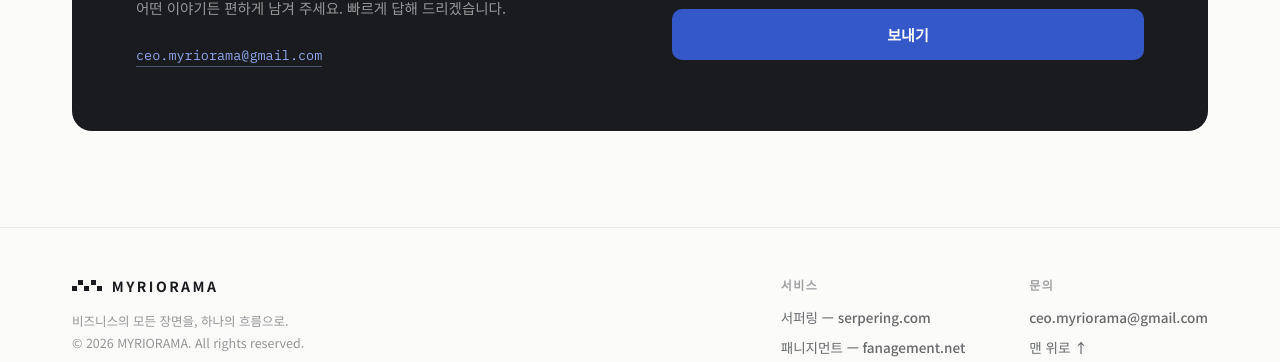
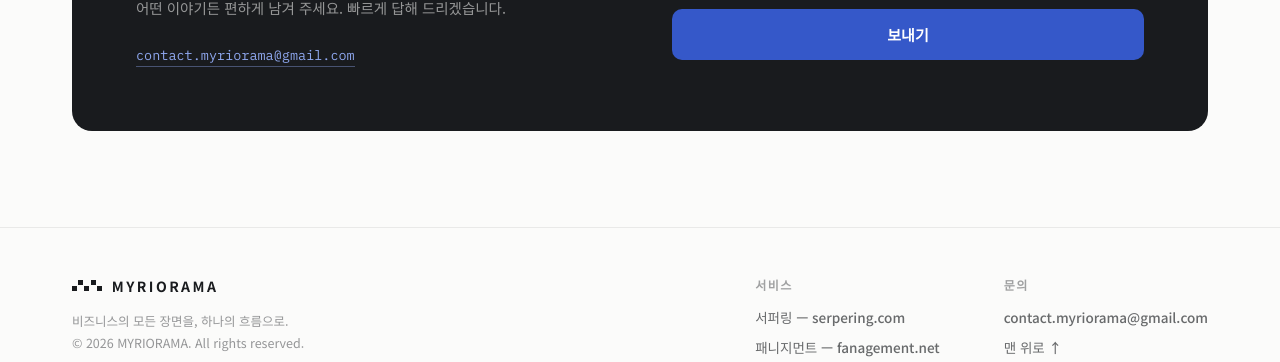
Before and after one commit to minjaebaak/myriorama.io, a plain HTML site: page index.html in a window 1280 px wide. Shown: the part 3632-3994 px from the top of the page. Drawn offline with Linux system fonts and the light colour scheme.

Commit message:
fix: 문의 메일을 contact.myriorama@gmail.com 으로 교체 (루트·/test·llms.txt·구조화 데이터)
- 대표 2026-11-16 지시(팀 요청 「홈페이지 하단 문의 contact 계정으로 바꿔주세요」 + 「메일은 contact.myriorama@gmail.com 이야」).
- 바꾼 곳 12곳: 루트 7(구조화 데이터 email·contactPoint, 문의 칸, 바닥글, 문의 양식 mailto) · /test 5(문의 줄, 큰 메일 링크 2, 바닥글) · llms.txt 1. 남은 옛 주소 0.
- /test 휴대폰 넘침 보정: 주소가 길어져 큰 메일 링크(44px, 줄바꿈 금지 조각)가 390 폭에서 27px 넘쳤다 → 휴대폰 구간만 글자 크기 min(기존, 9.4vw)·바닥글 링크 min(기존, 6vw). 300~1920 13폭 가로 넘침 0(바꾸기 전 /test 320 폭 24px 넘침도 함께 해소).

Co-Authored-By: Claude Opus 5.5 <noreply@anthropic.com>
Claude-Session: https://claude.ai/code/session_014Z5DwSC4xAwe9R58ThCVWN

```diff
--- a/index.html
+++ b/index.html
@@ -24,7 +24,7 @@
 <meta name="twitter:title" content="MYRIORAMA — 비즈니스의 모든 장면을, 하나의 흐름으로">
 <meta name="twitter:description" content="검색 데이터, 고객 운영, 팩트 검증. 비즈니스에 필요한 서비스를 직접 만들고 운영합니다.">
 <meta name="twitter:image" content="https://myriorama.io/assets/brand/png/og-image.png">
-<script type="application/ld+json">{"@context":"https://schema.org","@type":"Organization","@id":"https://myriorama.io/#organization","name":"MYRIORAMA","alternateName":"만경화","url":"https://myriorama.io/","logo":"https://myriorama.io/assets/brand/png/mark-square-1024.png","image":"https://myriorama.io/assets/brand/png/og-image.png","description":"검색 데이터, 고객 운영, 팩트 검증. 비즈니스에 필요한 서비스를 직접 만들고 운영합니다.","email":"ceo.myriorama@gmail.com","taxID":"702-71-00654","founder":{"@type":"Person","name":"박민재","jobTitle":"대표","image":"https://myriorama.io/assets/founder/minjae.jpg"},"contactPoint":{"@type":"ContactPoint","contactType":"customer service","email":"ceo.myriorama@gmail.com","areaServed":"KR","availableLanguage":"Korean"},"areaServed":"KR"}</script>
+<script type="application/ld+json">{"@context":"https://schema.org","@type":"Organization","@id":"https://myriorama.io/#organization","name":"MYRIORAMA","alternateName":"만경화","url":"https://myriorama.io/","logo":"https://myriorama.io/assets/brand/png/mark-square-1024.png","image":"https://myriorama.io/assets/brand/png/og-image.png","description":"검색 데이터, 고객 운영, 팩트 검증. 비즈니스에 필요한 서비스를 직접 만들고 운영합니다.","email":"contact.myriorama@gmail.com","taxID":"702-71-00654","founder":{"@type":"Person","name":"박민재","jobTitle":"대표","image":"https://myriorama.io/assets/founder/minjae.jpg"},"contactPoint":{"@type":"ContactPoint","contactType":"customer service","email":"contact.myriorama@gmail.com","areaServed":"KR","availableLanguage":"Korean"},"areaServed":"KR"}</script>
 <script type="application/ld+json">[{"@context":"https://schema.org","@type":"WebSite","@id":"https://myriorama.io/#website","url":"https://myriorama.io/","name":"MYRIORAMA","alternateName":"만경화","description":"검색 데이터, 고객 운영, 팩트 검증. 비즈니스에 필요한 서비스를 직접 만들고 운영합니다.","inLanguage":"ko","publisher":{"@id":"https://myriorama.io/#organization"}},{"@context":"https://schema.org","@type":"ItemList","name":"MYRIORAMA 서비스","itemListElement":[{"@type":"ListItem","position":1,"name":"SERPERING 검색을 지켜보는 눈","image":"https://myriorama.io/assets/services/serpering-1000.webp","url":"https://serpering.com"},{"@type":"ListItem","position":2,"name":"FANAGEMENT 고객 접점을 한 곳에","image":"https://myriorama.io/assets/services/fanagement-1000.webp","url":"https://fanagement.net"},{"@type":"ListItem","position":3,"name":"NAVIFACT 나비효과로 읽는 세계","image":"https://myriorama.io/assets/services/navifact-1000.webp","url":"https://navifact.ai"}]}]</script>
 <link rel="icon" href="/assets/brand/favicon.svg" type="image/svg+xml">
 <link rel="icon" href="/assets/brand/png/favicon-32.png" sizes="32x32" type="image/png">
@@ -630,7 +630,7 @@ textarea.field{resize:none}
       </div>
       <h2 class="contact-title">다음 장면을<br>함께 그려볼까요?</h2>
       <p class="contact-sub">도입 상담, 제휴, 프로젝트 의뢰 —<br>어떤 이야기든 편하게 남겨 주세요. 빠르게 답해 드리겠습니다.</p>
-      <a class="contact-mail" href="mailto:ceo.myriorama@gmail.com">ceo.myriorama@gmail.com</a>
+      <a class="contact-mail" href="mailto:contact.myriorama@gmail.com">contact.myriorama@gmail.com</a>
     </div>
     <form class="contact-form" id="contact-form">
       <div class="contact-form-row">
@@ -669,7 +669,7 @@ textarea.field{resize:none}
       </div>
       <div class="footer-col">
         <span class="footer-col-title">문의</span>
-        <a class="footer-link" href="mailto:ceo.myriorama@gmail.com">ceo.myriorama@gmail.com</a>
+        <a class="footer-link" href="mailto:contact.myriorama@gmail.com">contact.myriorama@gmail.com</a>
         <button class="footer-link" type="button" data-nav-to="__top">맨 위로 ↑</button>
       </div>
     </div>
@@ -740,7 +740,7 @@ textarea.field{resize:none}
         '',
         message
       ].join('\n');
-      location.href = 'mailto:ceo.myriorama@gmail.com'
+      location.href = 'mailto:contact.myriorama@gmail.com'
         + '?subject=' + encodeURIComponent('[MYRIORAMA] 문의')
         + '&body=' + encodeURIComponent(body);
     });
```
Also changed, not shown: test/index.html (+5 -4 lines), llms.txt.
